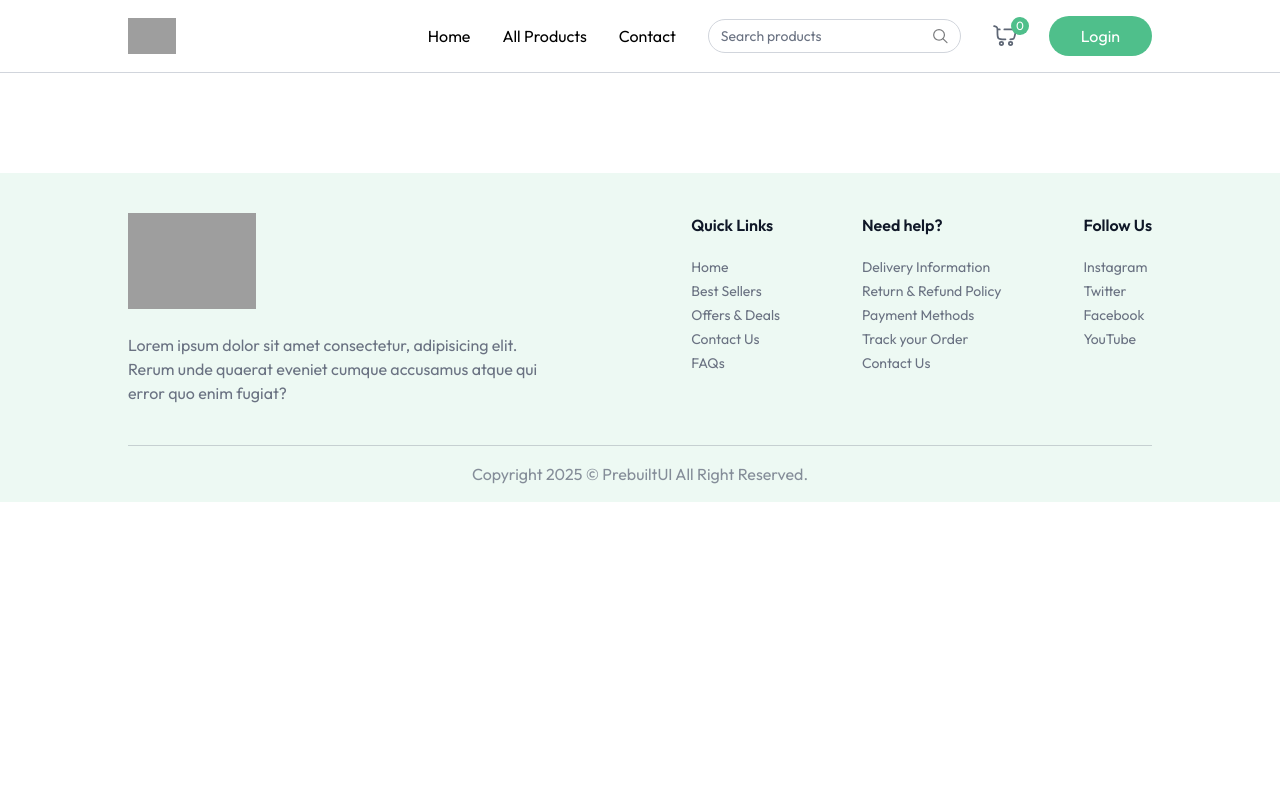
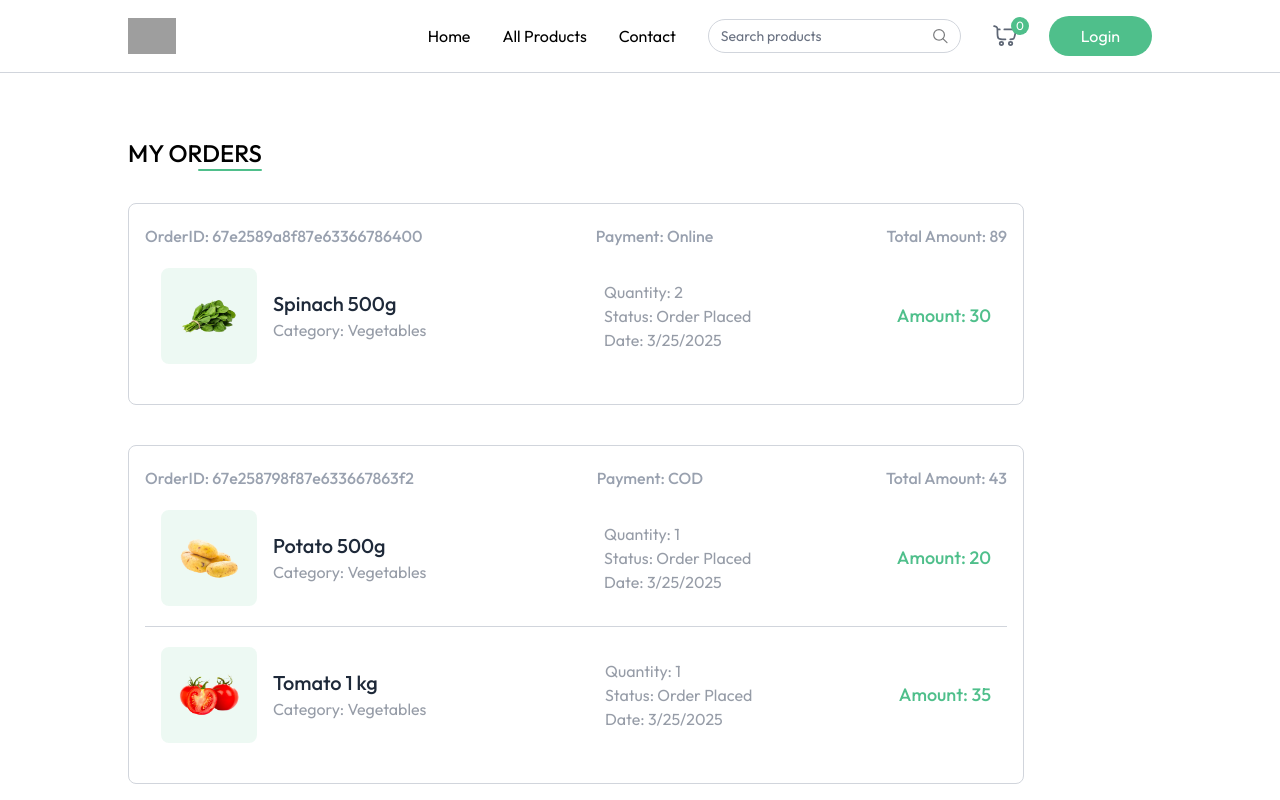
Before and after one commit to tronglee3107/online-shop, a React app in the folder client/: page /my-orders in a window 1280 px wide. Shown: the top 800 px of the page. Built offline with nearby package versions, Linux system fonts and the light colour scheme; grey boxes are pictures that could not be loaded; the HTML template or start-up script is replaced by a standard one.

Commit message:
adding orders page

```diff
--- a/client/src/App.jsx
+++ b/client/src/App.jsx
@@ -10,6 +10,7 @@
 import ProductDetail from "./pages/ProductDetail";
 import Cart from "./pages/Cart";
 import AddAddress from "./pages/AddAddress";
+import MyOrders from "./pages/MyOrders";
 function App() {
     const isSellerPath = useLocation().pathname.includes("seller");
     const {showUserLogin} = useAppContext();
@@ -26,6 +27,8 @@
                     <Route path="/products/:category/:productId" element={<ProductDetail />} />
                     <Route path="/cart" element={<Cart />} />
                     <Route path="/add-address" element={<AddAddress />} />
+                    <Route path="/my-orders" element={<MyOrders />} />
+
                 </Routes>
             </div>
             {!isSellerPath && <Footer />}
--- /dev/null
+++ b/client/src/pages/MyOrders.jsx
@@ -0,0 +1,60 @@
+import React, { useEffect, useState } from "react";
+import { useAppContext } from "../context/AppContext";
+import { dummyOrders } from "../assets/assets";
+
+const MyOrders = () => {
+
+    const [myOrders, setMyOrders] = useState([]);
+    const {currency}  = useAppContext();
+
+    const fetchMyOrders = () => {
+        setMyOrders(dummyOrders);
+    }
+
+    useEffect(() => {
+        fetchMyOrders();
+    }, [])
+
+    return (
+        <div className="mt-16 pb-16">
+            <div className="flex flex-col items-end w-max mb-8">
+                <p className="text-2xl font-medium uppercase">My Orders</p>
+                <div className="w-16 h-0.5 bg-primary rounded-full"></div>
+            </div>
+            {myOrders.map((order, index) => (
+                <div key={index} className="border border-gray-300 rounded-lg mb-10 p-4 py-5 max-w-4xl">
+                    <p className="flex justify-between md:items-center text-gray-400 md:font-medium max-md:flex-col">
+                        <span>OrderID:  {order._id}</span>
+                        <span>Payment:  {order.paymentType}</span>
+                        <span>Total Amount:  {currency}{order.amount}</span>
+                    </p>
+                    {order.items.map((item, index) => (
+                        <div key={index} className={`relative bg-white text-gray-500/70 ${order.items.length !== index + 1 && "border-b"}
+                                border-gray-300 flex flex-col md:flex-row md:items-center justify-between p-4 py-5 md:gap-16 w-full max-w-4xl`}>
+                            <div className="flex items-center mb-4 md:mb-0">
+                                <div className="bg-primary/10 p-4 rounded-lg">
+                                    <img src={item.product.image[0]} alt="item" className="w-16 h-16" />
+                                </div>
+                                <div className="ml-4">
+                                    <h2 className="text-xl font-medium text-gray-800">{item.product.name}</h2>
+                                    <p>Category: {item.product.category}</p>
+                                </div>
+                            </div>
+                            <div className="flex flex-col justify-center md:ml-8 mb-4 md:mb-0">
+                                <p>Quantity: {item.quantity || "1"}</p>
+                                <p>Status: {order.status}</p>
+                                <p>Date: {new Date(order.createdAt).toLocaleDateString()}</p>
+                            </div>
+
+                            <p className="text-primary text-lg font-medium">
+                                Amount: {currency}{item.product.offerPrice * item.quantity}
+                            </p>
+                        </div>
+                    ))}
+                </div>
+            ))}
+        </div>
+    )
+};
+
+export default MyOrders;
```
